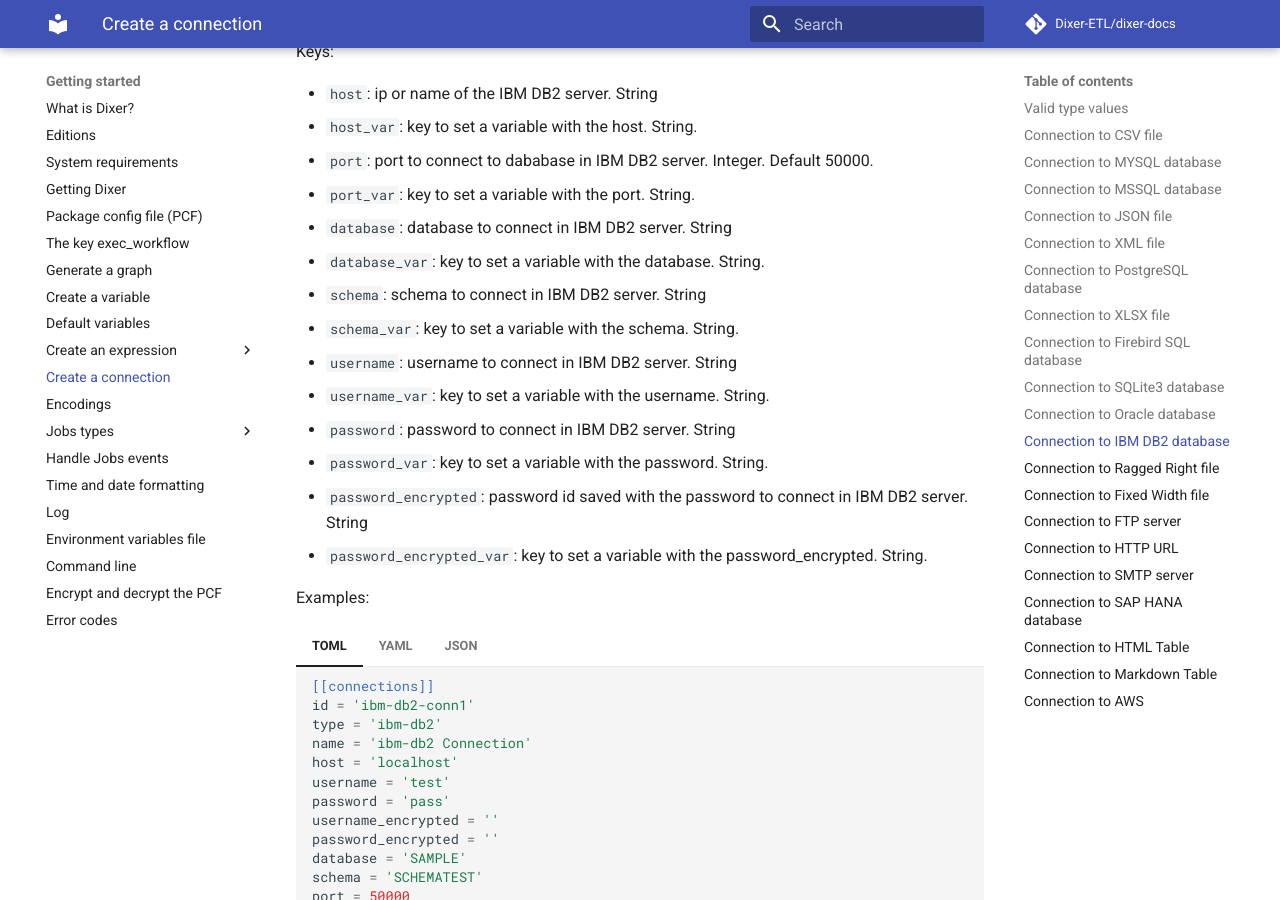
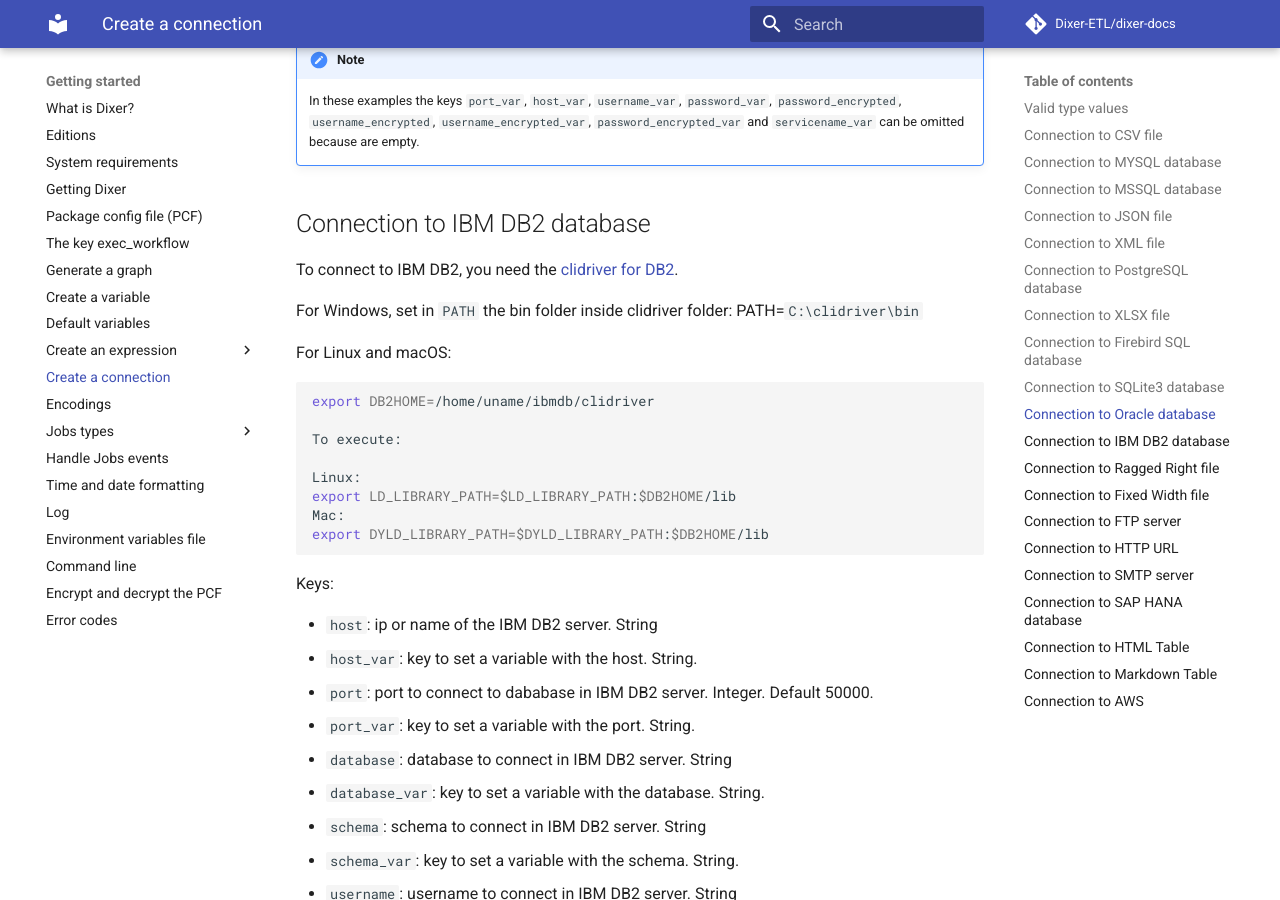
Before and after one commit to Dixer-ETL/dixer-docs, an MkDocs documentation site: the page built from docs/documentation/Create-a-connection.md, in a window 1280 px wide and 900 px high, scrolled down 13166 px. Built offline with MkDocs 1.6.1 and Material for MkDocs 9.7.7, drawn with Linux system fonts in a browser that asks for light colours; comment, search, counter and statistics services are not loaded; some of the changed text lies outside the part shown.

Commit message:
Updates connections info

````diff
--- a/docs/documentation/Create-a-connection.md
+++ b/docs/documentation/Create-a-connection.md
@@ -204,6 +204,8 @@ Examples:
     Also `port` can be omitted because key `port_var` is set with a variable (should be `int`).
 
 ## Connection to MSSQL database
+
+To connect to Microsoft SQL Database you need have TCP enabled. [Open your SQL Server Configuration](https://docs.microsoft.com/en-us/sql/relational-databases/sql-server-configuration-manager?redirectedfrom=MSDN&view=sql-server-ver15) (Windows only) and [allow TCP connections](https://store.oceansystems.com/knowledgebase/quickdme-faqs/sql-server-sql-express/configure-sql-express-server-host-enable-tcp-ip-firewall-settings/)
 
 Keys:
 
@@ -808,6 +810,12 @@ Examples:
 
 ## Connection to Oracle database
 
+To connect to Oracle, you need the Oracle Instant Client required in your platform.
+
+- [Windows](https://oracle.github.io/odpi/doc/installation.html#windows)
+- [Linux](https://oracle.github.io/odpi/doc/installation.html#linux)
+- [macOS](https://oracle.github.io/odpi/doc/installation.html#macos)
+
 Keys:
 
 - `host`: ip or name of the Oracle server. String
@@ -898,6 +906,23 @@ Examples:
     In these examples the keys `port_var`, `host_var`, `username_var`, `password_var`, `password_encrypted`, `username_encrypted`, `username_encrypted_var`, `password_encrypted_var` and `servicename_var` can be omitted because are empty.
 
 ## Connection to IBM DB2 database
+
+To connect to IBM DB2, you need the [clidriver for DB2](https://public.dhe.ibm.com/ibmdl/export/pub/software/data/db2/drivers/odbc_cli/).
+
+For Windows, set in `PATH` the bin folder inside clidriver folder: PATH=`C:\clidriver\bin`
+
+For Linux and macOS:
+
+```bash
+export DB2HOME=/home/uname/ibmdb/clidriver
+
+To execute:
+
+Linux:
+export LD_LIBRARY_PATH=$LD_LIBRARY_PATH:$DB2HOME/lib
+Mac:
+export DYLD_LIBRARY_PATH=$DYLD_LIBRARY_PATH:$DB2HOME/lib
+```
 
 Keys:
 
````
Also changed, not shown: docs/Changelog.md (+1 -0 lines), docs/Getting-started.md (+1 -1 lines), docs/Security-police.md (+1 -1 lines).
